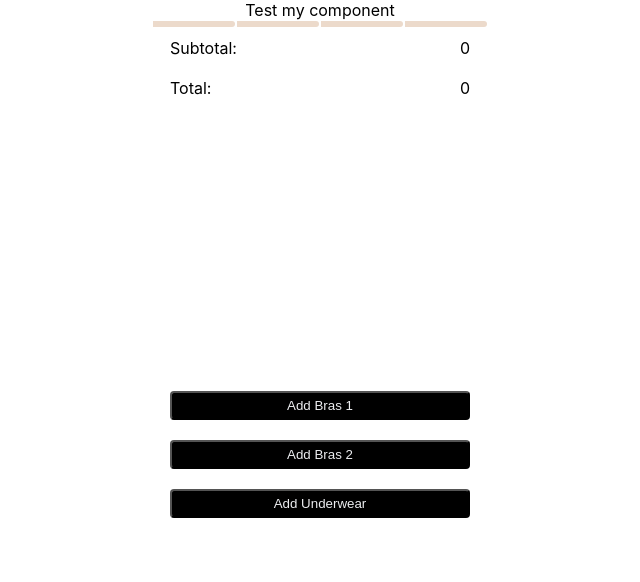
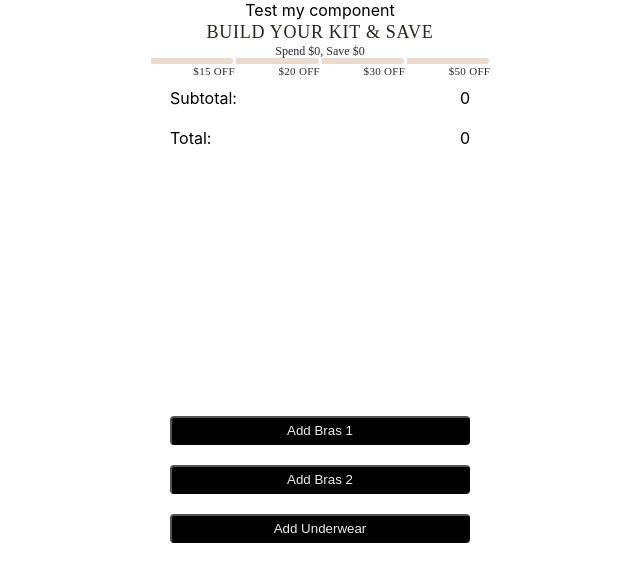
Before and after one commit to fllantada/thirdlove, a React (Create React App) app: page / in a window 1280 px wide. Shown: the top 582 px of the page, without its empty margins (320-960 px from the left). Built offline with nearby package versions, Linux system fonts and the light colour scheme.

Commit message:
title and subtitle implemented

```diff
--- a/src/App.tsx
+++ b/src/App.tsx
@@ -1,7 +1,7 @@
 import React, { useState } from "react";
 import "./App.css";
 import DiscountProcessBar from "./components/DiscountProgressBar/DiscountProgressBar";
-import CartItem from "./components/CartItem.tsx";
+import CartItem from "./components/CartItem";
 import { ILineItem, DiscountProgressConfig } from "./types";
 
 const bras1: ILineItem = {
@@ -63,9 +63,9 @@ function App() {
         <button onClick={addProduct(bras2)}>Add Bras 2</button>
         <button onClick={addProduct(panties)}>Add Underwear</button>
       </div>
-      {lineItems.map((item, index) => {
+      {/*  {lineItems.map((item, index) => {
         return <CartItem key={index} lineItem={item} />;
-      })}
+      })} */}
     </div>
   );
 }
--- a/src/components/DiscountProgressBar/DiscountProgressBar.module.css
+++ b/src/components/DiscountProgressBar/DiscountProgressBar.module.css
@@ -1,4 +1,10 @@
 .Container {
+  display: flex;
+  flex-direction: column;
+  justify-content: center;
+  align-items: center;
+}
+.ProgressContainer {
   display: flex;
   flex-direction: row;
   justify-content: center;
--- a/src/components/DiscountProgressBar/DiscountProgressBar.tsx
+++ b/src/components/DiscountProgressBar/DiscountProgressBar.tsx
@@ -1,8 +1,9 @@
 import React from "react";
-import { ILineItem, DiscountProgressConfig } from "../../types";
-import { processData, ProgressItem } from "./helpers/processData";
+import { ILineItem, DiscountProgressConfig, ProgressItem } from "../../types";
+import { processData } from "./processData";
 import ProgressElement from "./ProgressElement";
 import styles from "./DiscountProgressBar.module.css";
+import ProgressTitle from "./ProgressTitle";
 
 interface DiscountProcessBarProps {
   total: number;
@@ -15,12 +16,23 @@ const DiscountProcessBar: React.FunctionComponent<DiscountProcessBarProps> = ({
   lineItems,
   config,
 }) => {
+  //Options, A) change props from total to subTotal and remove this line and avoid O(N) unnecessary loop and DRY issue
+  //alternative,B) processData function will not be so verbose and simple. I choose this option
   const subTotal = lineItems.reduce((reducer, item) => reducer + item.price, 0);
+
+  const discount = subTotal - total;
 
   const ProgressBarItems: ProgressItem[] = processData(config, subTotal);
 
   return (
+    <>
       <div className={styles.Container}>
+        <ProgressTitle
+          title='BUILD YOUR KIT & SAVE'
+          subtitle={`Spend $${subTotal}, Save $${discount}`}
+        />
+
+        <div className={styles.ProgressContainer}>
           {ProgressBarItems.map((item, index) => {
             return (
               <ProgressElement
@@ -31,6 +43,8 @@ const DiscountProcessBar: React.FunctionComponent<DiscountProcessBarProps> = ({
             );
           })}
         </div>
+      </div>
+    </>
   );
 };
 
--- a/src/components/DiscountProgressBar/ProgressElement.module.css
+++ b/src/components/DiscountProgressBar/ProgressElement.module.css
@@ -1,23 +1,48 @@
 .Container {
-  margin: 1px;
+  display: flex;
+  flex-direction: column;
+
+  align-items: flex-end;
+}
+
+.BarContainer {
   width: 82.13px;
+  margin: 0px 1.5px;
   height: 6px;
   display: flex;
-  position: relative;
-  border-top-right-radius: 10px;
-  border-bottom-right-radius: 10px;
-  border-top-left-radius: -50% -0%;
-  border-bottom-left-radius: -50% -0%;
-
-  overflow: hidden;
-  border: 2px white;
 }
 
+.Label {
+  font-family: "Founders Grotesk Text";
+  font-style: normal;
+  font-weight: 400;
+  font-size: 11px;
+  line-height: 14px;
+  /* identical to box height, or 127% */
+
+  text-align: center;
+  letter-spacing: 0.3px;
+  text-transform: uppercase;
+
+  /* Text: Primary */
+
+  color: #2c272d;
+}
 .Filled {
+  border: none;
+  border-right: solid 0px #f44040;
+  border-top-right-radius: 60px;
+  border-bottom-right-radius: 60px;
   background-color: #f44040;
   height: 100%;
 }
 .Empty {
+  border: none;
+  border-right: solid 0px #ecdacb;
+  border-top-right-radius: 60px;
+  border-bottom-right-radius: 60px;
+
   background-color: #ecdacb;
+
   height: 100%;
 }
--- a/src/components/DiscountProgressBar/ProgressElement.tsx
+++ b/src/components/DiscountProgressBar/ProgressElement.tsx
@@ -7,9 +7,9 @@ interface Props {
 }
 
 const ProgressElement: React.FC<Props> = ({ percent, label }) => {
-  console.log("percent: ", percent, "label: ", label);
   return (
     <div className={styles.Container}>
+      <div className={styles.BarContainer}>
         <div
           className={styles.Filled}
           style={{
@@ -18,6 +18,13 @@ const ProgressElement: React.FC<Props> = ({ percent, label }) => {
         />
         <div className={styles.Empty} style={{ width: `${100 - percent}%` }} />
       </div>
+      <div
+        className={styles.Label}
+        style={{ fontWeight: percent == 100 ? "700" : "400" }}
+      >
+        ${label} OFF
+      </div>
+    </div>
   );
 };
 
--- /dev/null
+++ b/src/components/DiscountProgressBar/ProgressTitle.module.css
@@ -0,0 +1,29 @@
+.Title {
+  font-family: "Founders Grotesk";
+  font-style: normal;
+  font-weight: 400;
+  font-size: 18px;
+  line-height: 24px;
+  /* or 133% */
+
+  text-align: center;
+  letter-spacing: 0.04em;
+  text-transform: uppercase;
+
+  color: #25261e;
+}
+
+.Subtitle {
+  font-family: "Founders Grotesk Text";
+  font-style: normal;
+  font-weight: 400;
+  font-size: 12px;
+  line-height: 14px;
+  /* or 117% */
+
+  text-align: center;
+
+  /* Text: Primary */
+
+  color: #2c272d;
+}
--- /dev/null
+++ b/src/components/DiscountProgressBar/ProgressTitle.tsx
@@ -0,0 +1,21 @@
+import styles from "./ProgressTitle.module.css";
+
+interface Props {
+  title: string;
+  subtitle: string;
+}
+
+const ProgressTitle: React.FunctionComponent<Props> = ({ title, subtitle }) => {
+  return (
+    <>
+      <div className={styles.Title}>
+        <>{title}</>
+      </div>
+      <div className={styles.Subtitle}>
+        <>{subtitle}</>
+      </div>
+    </>
+  );
+};
+
+export default ProgressTitle;
--- a/src/components/DiscountProgressBar/helpers/processData.ts
+++ b/src/components/DiscountProgressBar/processData.ts
@@ -1,33 +1,34 @@
-import { DiscountProgressConfig } from "../../../types";
-
-export interface ProgressItem {
-  stage: number;
-  limit: number;
-  percent: number;
-  discount: number;
-}
+import { DiscountProgressConfig, ProgressItem } from "../../types";
 
 export const processData = (
   config: DiscountProgressConfig,
   subTotal: number
 ): ProgressItem[] => {
   let lastLimit = 0;
+  let total = subTotal;
 
-  return Object.entries(config).map(([limit, discount], index) => {
-    if (subTotal >= parseInt(limit)) {
-      lastLimit = parseInt(limit);
+  return Object.entries(config).map(([limitString, discount], index) => {
+    const limit = parseInt(limitString);
+
+    //si flag subtotal + descuento anterior
+
+    if (subTotal >= limit) {
+      //encender una flag
+      //
+
+      lastLimit = limit;
 
       return {
         stage: index,
         percent: 100,
         discount,
-        limit: parseInt(limit),
+        limit,
       };
     } else {
       //chequear si no lo supere ya con un descuento
 
       const percent = Math.round(
-        ((subTotal - lastLimit) / (parseInt(limit) - lastLimit)) * 100
+        ((subTotal - lastLimit) / (limit - lastLimit)) * 100
       );
 
       lastLimit = subTotal;
@@ -36,7 +37,7 @@ export const processData = (
         stage: index,
         percent,
         discount,
-        limit: parseInt(limit),
+        limit,
       };
     }
   });
```
Also changed, not shown: src/types/index.ts (+7 -0 lines), src/components/CartItem/index.tsx (renamed from src/components/CartItem.tsx/index.tsx), 1 other file (tests, documents, lock files or other folders). Lines whose indentation alone changed are shown as unchanged.
